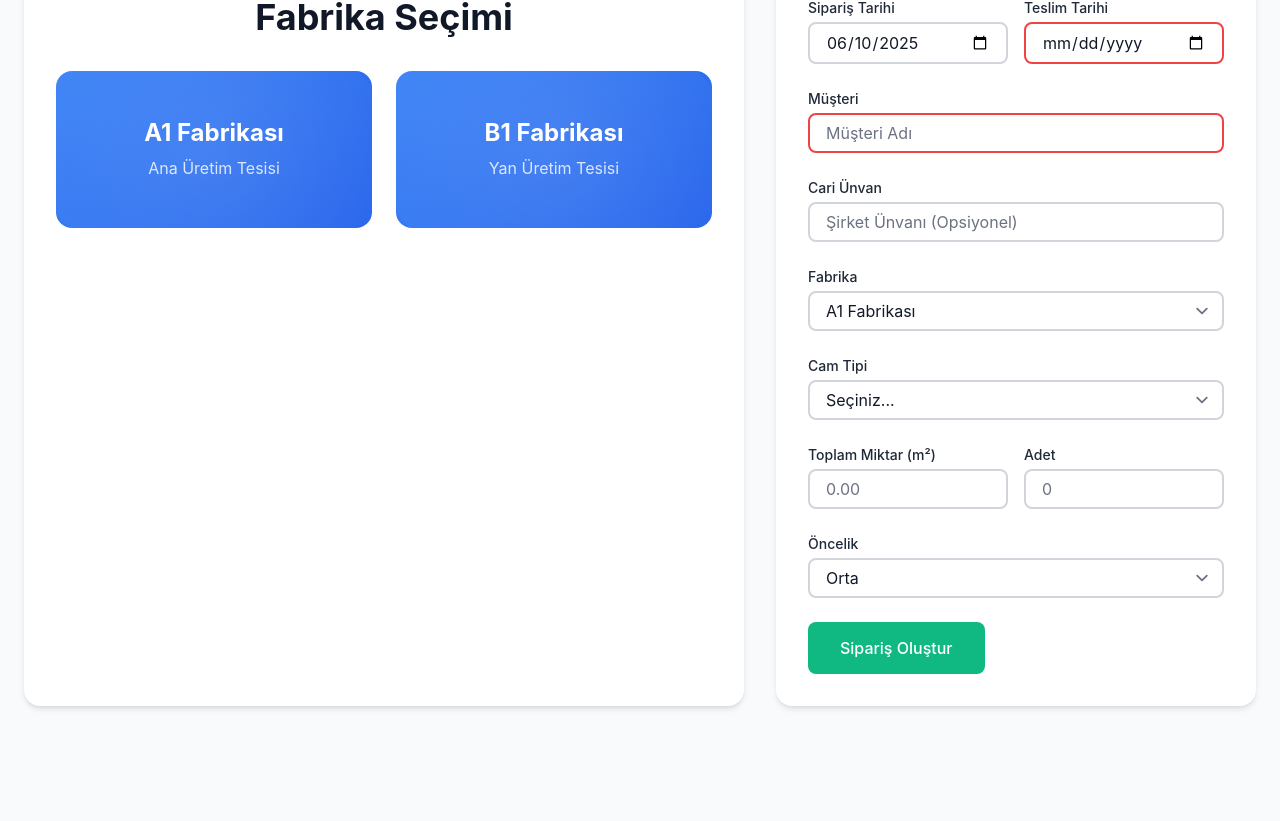
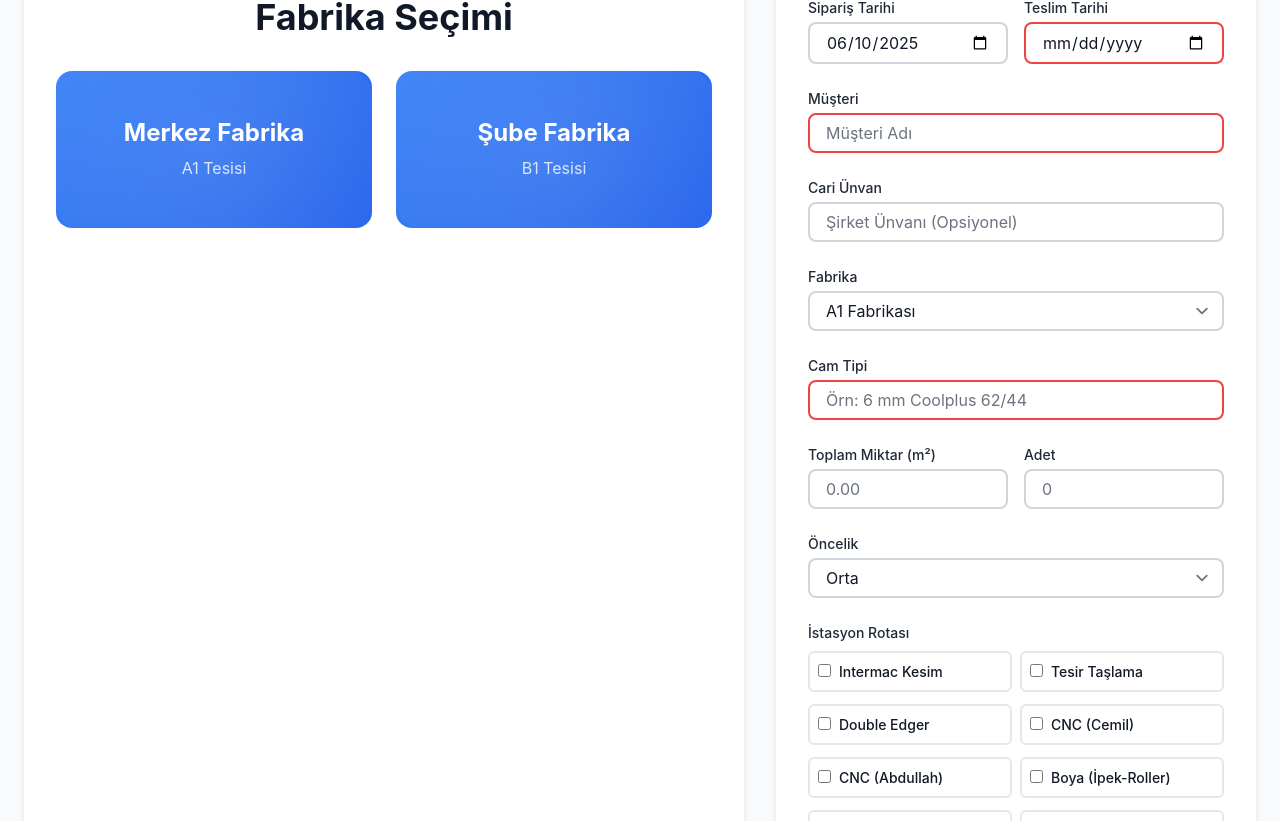
Before and after one commit to enestasyurek/cam, a React (Vite) app: page / in a window 1280 px wide. Shown: the part 295-1116 px from the top of the page. Before the commit the page ends 1025 px from the top, so only its background shows below. Built offline with nearby package versions, Linux system fonts and the light colour scheme.

Commit message:
Update dashboard titles and factory selection labels for clarity. Enhance order creation form by removing unused combination selection and improving validation messages. Refactor station selection logic for better usability in the order context.

```diff
--- a/src/components/Dashboard.jsx
+++ b/src/components/Dashboard.jsx
@@ -38,7 +38,7 @@ const Dashboard = () => {
 
   return (
     <div className="dashboard">
-      <h1>Cam Fabrikası Üretim Takip Sistemi</h1>
+      <h1>Efes Cam Üretim Takip Sistemi</h1>
 
       {!secilenFabrika ? (
         <div className="fabrika-secimi">
@@ -48,15 +48,15 @@ const Dashboard = () => {
               className="fabrika-kart"
               onClick={() => fabrikaSec('A1')}
             >
-              <h3>A1 Fabrikası</h3>
-              <p>Ana Üretim Tesisi</p>
+              <h3>Merkez Fabrika</h3>
+              <p>A1 Tesisi</p>
             </div>
             <div
               className="fabrika-kart"
               onClick={() => fabrikaSec('B1')}
             >
-              <h3>B1 Fabrikası</h3>
-              <p>Yan Üretim Tesisi</p>
+              <h3>Şube Fabrika</h3>
+              <p>B1 Tesisi</p>
             </div>
           </div>
         </div>
--- a/src/components/SiparisKarti.jsx
+++ b/src/components/SiparisKarti.jsx
@@ -117,6 +117,10 @@ const SiparisKarti = ({ siparis, istasyonGorunumu, istasyonId }) => {
             >
               Kırık
             </button>
+          </div>
+        )}
+        {!istasyonGorunumu && aktifGorunum === 'admin' && (
+          <div className="siparis-butonlar">
             <button
               onClick={() => setDuzenleModalAcik(true)}
               className="btn btn-warning btn-sm"
--- a/src/components/SiparisOlusturForm.jsx
+++ b/src/components/SiparisOlusturForm.jsx
@@ -2,7 +2,7 @@ import { useState } from 'react';
 import { useFabrika } from '../context/FabrikaContext';
 
 const SiparisOlusturForm = () => {
-  const { istasyonlar, kombinasyonlar, siparisOlustur, toast } = useFabrika();
+  const { istasyonlar, siparisOlustur, toast } = useFabrika();
 
   const [siparisNo, setSiparisNo] = useState('');
   const [siparisTarihi, setSiparisTarihi] = useState(new Date().toISOString().split('T')[0]);
@@ -10,13 +10,11 @@ const SiparisOlusturForm = () => {
   const [musteri, setMusteri] = useState('');
   const [cariUnvan, setCariUnvan] = useState('');
   const [kombinasyonMetni, setKombinasyonMetni] = useState('');
-  const [kombinasyonId, setKombinasyonId] = useState('');
   const [fabrika, setFabrika] = useState('A1');
   const [toplamMiktar, setToplamMiktar] = useState('');
   const [adet, setAdet] = useState('');
   const [oncelik, setOncelik] = useState('2');
   const [secilenIstasyonlar, setSecilenIstasyonlar] = useState([]);
-  const [manuelSecim, setManuelSecim] = useState(false);
 
   const formGonder = (e) => {
     e.preventDefault();
@@ -44,12 +42,12 @@ const SiparisOlusturForm = () => {
       errors.push('Müşteri adı zorunludur');
     }
 
-    if (!kombinasyonId && !manuelSecim) {
-      errors.push('Cam tipi seçimi zorunludur');
+    if (!kombinasyonMetni.trim()) {
+      errors.push('Cam tipi açıklaması zorunludur');
     }
 
-    if (manuelSecim && secilenIstasyonlar.length === 0) {
-      errors.push('Manuel girişte en az bir istasyon seçmelisiniz');
+    if (secilenIstasyonlar.length === 0) {
+      errors.push('En az bir istasyon seçmelisiniz');
     }
 
     if (!adet || parseInt(adet) <= 0) {
@@ -67,13 +65,13 @@ const SiparisOlusturForm = () => {
       teslimTarihi,
       musteri,
       cariUnvan,
-      kombinasyonMetni: kombinasyonMetni || (kombinasyonId ? kombinasyonlar.find(k => k.id === kombinasyonId)?.name : ''),
-      kombinasyonId,
+      kombinasyonMetni,
+      kombinasyonId: '',
       fabrika,
       toplamMiktar,
       adet,
       oncelik,
-      secilenIstasyonlar: manuelSecim ? secilenIstasyonlar : []
+      secilenIstasyonlar
     });
 
     setSiparisNo('');
@@ -82,12 +80,10 @@ const SiparisOlusturForm = () => {
     setMusteri('');
     setCariUnvan('');
     setKombinasyonMetni('');
-    setKombinasyonId('');
     setToplamMiktar('');
     setAdet('');
     setOncelik('2');
     setSecilenIstasyonlar([]);
-    setManuelSecim(false);
   };
 
   const istasyonSecimDegistir = (istasyonId) => {
@@ -197,47 +193,16 @@ const SiparisOlusturForm = () => {
         </div>
 
         <div className="form-grup">
-          <label htmlFor="kombinasyon">Cam Tipi</label>
-          <select
-            id="kombinasyon"
-            value={kombinasyonId}
-            onChange={(e) => {
-              setKombinasyonId(e.target.value);
-              setManuelSecim(e.target.value === 'manuel');
-            }}
-          >
-            <option value="">Seçiniz...</option>
-            <optgroup label={`${fabrika} Özel Tipler`}>
-              {kombinasyonlar
-                .filter(k => k.fabrika === fabrika)
-                .map(k => (
-                  <option key={k.id} value={k.id}>{k.name}</option>
-                ))}
-            </optgroup>
-            <optgroup label="Genel Tipler">
-              {kombinasyonlar
-                .filter(k => k.fabrika === 'GENEL')
-                .map(k => (
-                  <option key={k.id} value={k.id}>{k.name}</option>
-                ))}
-            </optgroup>
-            <option value="manuel">Manuel Giriş</option>
-          </select>
-        </div>
-
-        {manuelSecim && (
-          <div className="form-grup">
-            <label htmlFor="kombinasyonMetni">Cam Açıklaması</label>
+          <label htmlFor="kombinasyonMetni">Cam Tipi</label>
           <input
             type="text"
             id="kombinasyonMetni"
             value={kombinasyonMetni}
             onChange={(e) => setKombinasyonMetni(e.target.value)}
             placeholder="Örn: 6 mm Coolplus 62/44"
-              required={manuelSecim}
+            required
           />
         </div>
-        )}
 
         <div className="form-row">
           <div className="form-grup">
@@ -280,10 +245,8 @@ const SiparisOlusturForm = () => {
           </select>
         </div>
 
-        {manuelSecim && (
-          <>
         <div className="form-grup">
-              <label>İstasyon Rotası (Manuel Seçim)</label>
+          <label>İstasyon Rotası</label>
           <div className="istasyon-secenekleri">
             {istasyonlar
               .filter(istasyon => istasyon.fabrika === fabrika)
@@ -302,7 +265,7 @@ const SiparisOlusturForm = () => {
 
         {secilenIstasyonlar.length > 0 && (
           <div className="form-grup">
-                <label>İstasyon Sırası (Sürükle-Bırak ile düzenle)</label>
+            <label>İstasyon Sırası</label>
             <div className="istasyon-sirasi">
               {secilenIstasyonlar.map((istasyonId, index) => {
                 const istasyon = istasyonlar.find(i => i.id === istasyonId);
@@ -341,8 +304,6 @@ const SiparisOlusturForm = () => {
             </div>
           </div>
         )}
-          </>
-        )}
 
         <button type="submit" className="btn btn-success btn-lg">
           Sipariş Oluştur
--- a/src/context/FabrikaContext.jsx
+++ b/src/context/FabrikaContext.jsx
@@ -10,79 +10,29 @@ export const FabrikaProvider = ({ children }) => {
   // İstasyonlar için veri - A1 ve B1 için ayrı istasyonlar
   const [istasyonlar] = useState([
     // A1 Fabrikası İstasyonları
-    { id: 'kesim-a1', name: 'Intermac Kesim (A1)', fabrika: 'A1', tip: 'kesim' },
-    { id: 'rodaj-a1', name: 'Rodaj (A1)', fabrika: 'A1', tip: 'rodaj' },
-    { id: 'temper-a1', name: 'Temper (A1)', fabrika: 'A1', tip: 'temper' },
-    { id: 'isicam-a1', name: 'Isıcam (A1)', fabrika: 'A1', tip: 'isicam' },
-    { id: 'lamine-a1', name: 'Lamine (A1)', fabrika: 'A1', tip: 'lamine' },
-    { id: 'montaj-a1', name: 'Montaj (A1)', fabrika: 'A1', tip: 'montaj' },
+    { id: 'intermac-kesim-a1', name: 'Intermac Kesim', fabrika: 'A1', tip: 'kesim' },
+    { id: 'tesir-taslama-a1', name: 'Tesir Taşlama', fabrika: 'A1', tip: 'taslama' },
+    { id: 'double-edger-a1', name: 'Double Edger', fabrika: 'A1', tip: 'edger' },
+    { id: 'cnc-cemil-a1', name: 'CNC (Cemil)', fabrika: 'A1', tip: 'cnc' },
+    { id: 'cnc-abdullah-a1', name: 'CNC (Abdullah)', fabrika: 'A1', tip: 'cnc' },
+    { id: 'boya-ipek-a1', name: 'Boya (İpek-Roller)', fabrika: 'A1', tip: 'boya' },
+    { id: 'delik-a1', name: 'Delik', fabrika: 'A1', tip: 'delik' },
+    { id: 'temper-244-a1', name: 'Temper (244x420)', fabrika: 'A1', tip: 'temper' },
+    { id: 'on-laminasyon-a1', name: 'Ön Laminasyon', fabrika: 'A1', tip: 'laminasyon' },
+    { id: 'yukleme-erol-a1', name: 'Yükleme (Erol)', fabrika: 'A1', tip: 'yukleme' },
 
     // B1 Fabrikası İstasyonları
-    { id: 'kesim-b1', name: 'Intermac Kesim (B1)', fabrika: 'B1', tip: 'kesim' },
-    { id: 'rodaj-b1', name: 'Rodaj (B1)', fabrika: 'B1', tip: 'rodaj' },
-    { id: 'temper-b1', name: 'Temper (B1)', fabrika: 'B1', tip: 'temper' },
-    { id: 'isicam-b1', name: 'Isıcam (B1)', fabrika: 'B1', tip: 'isicam' },
-    { id: 'lamine-b1', name: 'Lamine (B1)', fabrika: 'B1', tip: 'lamine' },
-    { id: 'montaj-b1', name: 'Montaj (B1)', fabrika: 'B1', tip: 'montaj' }
+    { id: 'liva-kesim-b1', name: 'Liva Kesim', fabrika: 'B1', tip: 'kesim' },
+    { id: 'lamine-kesim-b1', name: 'Lamine Kesim', fabrika: 'B1', tip: 'kesim' },
+    { id: 'tesir-taslama-1-b1', name: 'Tesir Taşlama 1', fabrika: 'B1', tip: 'taslama' },
+    { id: 'tesir-taslama-2-b1', name: 'Tesir Taşlama 2', fabrika: 'B1', tip: 'taslama' },
+    { id: 'tesir-dik-cnc-b1', name: 'Tesir Dik CNC', fabrika: 'B1', tip: 'cnc' },
+    { id: 'temper-280-b1', name: 'Temper (280x600)', fabrika: 'B1', tip: 'temper' },
+    { id: 'isicam-b1', name: 'Isıcam', fabrika: 'B1', tip: 'isicam' },
+    { id: 'heat-soak-b1', name: 'Heat Soak', fabrika: 'B1', tip: 'heat-soak' },
+    { id: 'yukleme-b1', name: 'Yükleme', fabrika: 'B1', tip: 'yukleme' }
   ]);
 
-  // Kombinasyonlar için veri (cam türleri ve izleyecekleri süreçler)
-  // A1 ve B1 özel cam tipleri
-  const [kombinasyonlar] = useState([
-    // A1 Fabrikası için özel cam tipleri
-    {
-      id: 'a1-ozel-tip1',
-      name: 'A1 Özel Cam Tip 1',
-      fabrika: 'A1',
-      istasyonlar: ['kesim', 'rodaj', 'temper', 'isicam']
-    },
-    {
-      id: 'a1-ozel-tip2',
-      name: 'A1 Özel Cam Tip 2',
-      fabrika: 'A1',
-      istasyonlar: ['kesim', 'rodaj', 'lamine']
-    },
-
-    // B1 Fabrikası için özel cam tipleri
-    {
-      id: 'b1-ozel-tip1',
-      name: 'B1 Özel Cam Tip 1',
-      fabrika: 'B1',
-      istasyonlar: ['kesim', 'rodaj', 'temper']
-    },
-    {
-      id: 'b1-ozel-tip2',
-      name: 'B1 Özel Cam Tip 2',
-      fabrika: 'B1',
-      istasyonlar: ['kesim', 'isicam', 'montaj']
-    },
-
-    // Genel cam tipleri (her iki fabrikada da üretilebilir)
-    {
-      id: '6mm-coolplus-62-44',
-      name: '6 mm Coolplus 62/44',
-      fabrika: 'GENEL',
-      istasyonlar: ['kesim', 'rodaj', 'temper', 'isicam']
-    },
-    {
-      id: '8mm-lamine',
-      name: '8 mm Lamine',
-      fabrika: 'GENEL',
-      istasyonlar: ['kesim', 'rodaj', 'lamine']
-    },
-    {
-      id: '10mm-temperli',
-      name: '10 mm Temperli',
-      fabrika: 'GENEL',
-      istasyonlar: ['kesim', 'rodaj', 'temper']
-    },
-    {
-      id: '4mm-duz',
-      name: '4 mm Düz Cam',
-      fabrika: 'GENEL',
-      istasyonlar: ['kesim', 'isicam']
-    }
-  ]);
 
   // Siparişler için veri
   const [siparisler, setSiparisler] = useState([]);
@@ -119,29 +69,11 @@ export const FabrikaProvider = ({ children }) => {
       fabrika
     } = siparisData;
 
-    let istasyonSirasi = [];
-
-    // Eğer kombinasyon seçildiyse, otomatik istasyon ataması yap
-    if (kombinasyonId) {
-      const kombinasyon = kombinasyonlar.find(k => k.id === kombinasyonId);
-      if (kombinasyon) {
-        const hedefFabrika = kombinasyon.fabrika === 'GENEL' ? fabrika : kombinasyon.fabrika;
-
-        // Kombinasyondaki istasyon tiplerini fabrika-özel istasyonlara çevir
-        istasyonSirasi = kombinasyon.istasyonlar.map(istasyonTipi => {
-          const istasyon = istasyonlar.find(i => i.tip === istasyonTipi && i.fabrika === hedefFabrika);
-          return istasyon ? istasyon.id : null;
-        }).filter(id => id !== null);
-      }
-    } else if (secilenIstasyonlar && secilenIstasyonlar.length > 0) {
-      // Manuel istasyon seçimi
-      istasyonSirasi = istasyonlar
-        .filter(istasyon => secilenIstasyonlar.includes(istasyon.id))
-        .map(istasyon => istasyon.id);
-    }
+    // Manuel istasyon seçimi - sıralı şekilde gelir
+    let istasyonSirasi = secilenIstasyonlar || [];
 
     if (istasyonSirasi.length === 0) {
-      toast.error('En az bir istasyon seçmelisiniz veya bir kombinasyon belirtmelisiniz!');
+      toast.error('En az bir istasyon seçmelisiniz!');
       return;
     }
 
@@ -154,7 +86,6 @@ export const FabrikaProvider = ({ children }) => {
       musteri,
       cariUnvan,
       kombinasyonAdi: kombinasyonMetni || 'Belirtilmemiş',
-      kombinasyonId: kombinasyonId || null,
       fabrika: fabrika || 'A1',
       toplamMiktar: parseFloat(toplamMiktar) || 0,
       adet: parseInt(adet) || 0,
@@ -296,13 +227,12 @@ export const FabrikaProvider = ({ children }) => {
 
     setKirilanCamlar(onceki => [...onceki, yeniKirilanCam]);
 
-    // Siparişin adetini güncelle
+    // Siparişin kırılan adet bilgisini güncelle (toplam adeti azaltmadan)
     setSiparisler(oncekiSiparisler => {
       return oncekiSiparisler.map(siparis => {
         if (siparis.id === siparisId) {
           return {
             ...siparis,
-            adet: siparis.adet - parseInt(adet),
             kirilanAdet: (siparis.kirilanAdet || 0) + parseInt(adet)
           };
         }
@@ -401,7 +331,6 @@ export const FabrikaProvider = ({ children }) => {
   // Tüm fabrika verilerini ve fonksiyonlarını değer olarak sağla
   const value = {
     istasyonlar,
-    kombinasyonlar,
     siparisler,
     kirilanCamlar,
     istasyonKuyruklar,
```
Lines whose indentation alone changed are shown as unchanged.
